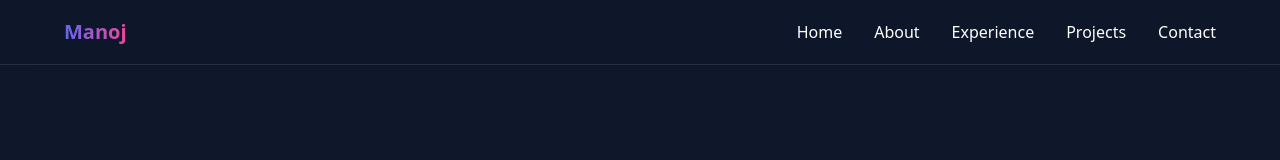
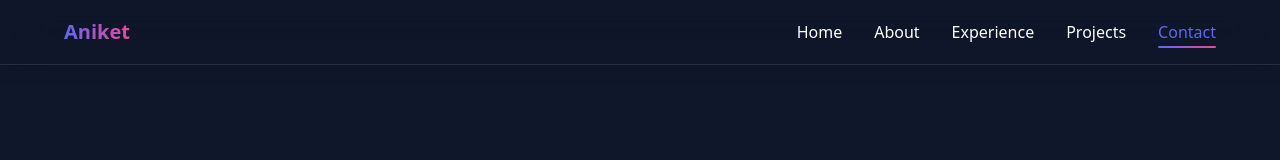
Before and after one commit to aniket1907/newPortfolio, a React (Vite) app: page /contact in a window 1280 px wide. Shown: the top 160 px of the page. Built offline with nearby package versions, Linux system fonts and the light colour scheme.

Commit message:
Navbar customization

```diff
--- a/src/layout/Navbar/Navbar.tsx
+++ b/src/layout/Navbar/Navbar.tsx
@@ -1,20 +1,78 @@
+import { Link, useLocation } from "react-router-dom";
+import { useState } from "react";
+
+const navItems = [
+  { name: "Home", path: "/" },
+  { name: "About", path: "/about" },
+  { name: "Experience", path: "/experience" },
+  { name: "Projects", path: "/projects" },
+  { name: "Contact", path: "/contact" },
+];
+
 const Navbar = () => {
+  const { pathname } = useLocation();
+  const [open, setOpen] = useState(false);
+
   return (
-    <header className="fixed top-0 w-full z-50 backdrop-blur-lg bg-dark/70 border-b border-white/10">
+    <header className="fixed top-0 w-full z-50 backdrop-blur-xl bg-dark/60 border-b border-white/10 shadow-lg">
+
       <div className="flex items-center justify-between px-6 md:px-16 h-16">
 
-        <h1 className="text-xl font-bold bg-gradient-to-r from-primary to-secondary bg-clip-text text-transparent">
-          Manoj
+        {/* 🔥 Logo */}
+        <h1 className="text-xl font-bold bg-gradient-to-r from-primary to-secondary bg-clip-text text-transparent cursor-pointer">
+          Aniket
         </h1>
 
+        {/* 🖥️ Desktop Nav */}
         <nav className="hidden md:flex gap-8">
-          <a href="/home">Home</a>
-          <a href="/about">About</a>
-          <a href="/experience">Experience</a>
-          <a href="/projects">Projects</a>
-          <a href="/contact">Contact</a>
+          {navItems.map((item) => (
+            <Link
+              key={item.path}
+              to={item.path}
+              className={`relative transition ${
+                pathname === item.path
+                  ? "text-primary"
+                  : "text-white hover:text-primary"
+              }`}
+            >
+              {item.name}
+
+              {/* 🔥 Active Underline */}
+              {pathname === item.path && (
+                <span className="absolute left-0 -bottom-1 w-full h-[2px] bg-gradient-to-r from-primary to-secondary rounded" />
+              )}
+            </Link>
+          ))}
         </nav>
+
+        {/* 📱 Mobile Button */}
+        <button
+          className="md:hidden text-white"
+          onClick={() => setOpen(!open)}
+        >
+          ☰
+        </button>
       </div>
+
+      {/* 📱 Mobile Menu */}
+      {open && (
+        <div className="md:hidden bg-dark/95 backdrop-blur-xl px-6 py-4 space-y-4 border-t border-white/10">
+          {navItems.map((item) => (
+            <Link
+              key={item.path}
+              to={item.path}
+              onClick={() => setOpen(false)}
+              className={`block ${
+                pathname === item.path
+                  ? "text-primary"
+                  : "text-white hover:text-primary"
+              }`}
+            >
+              {item.name}
+            </Link>
+          ))}
+        </div>
+      )}
     </header>
   );
 };
```
